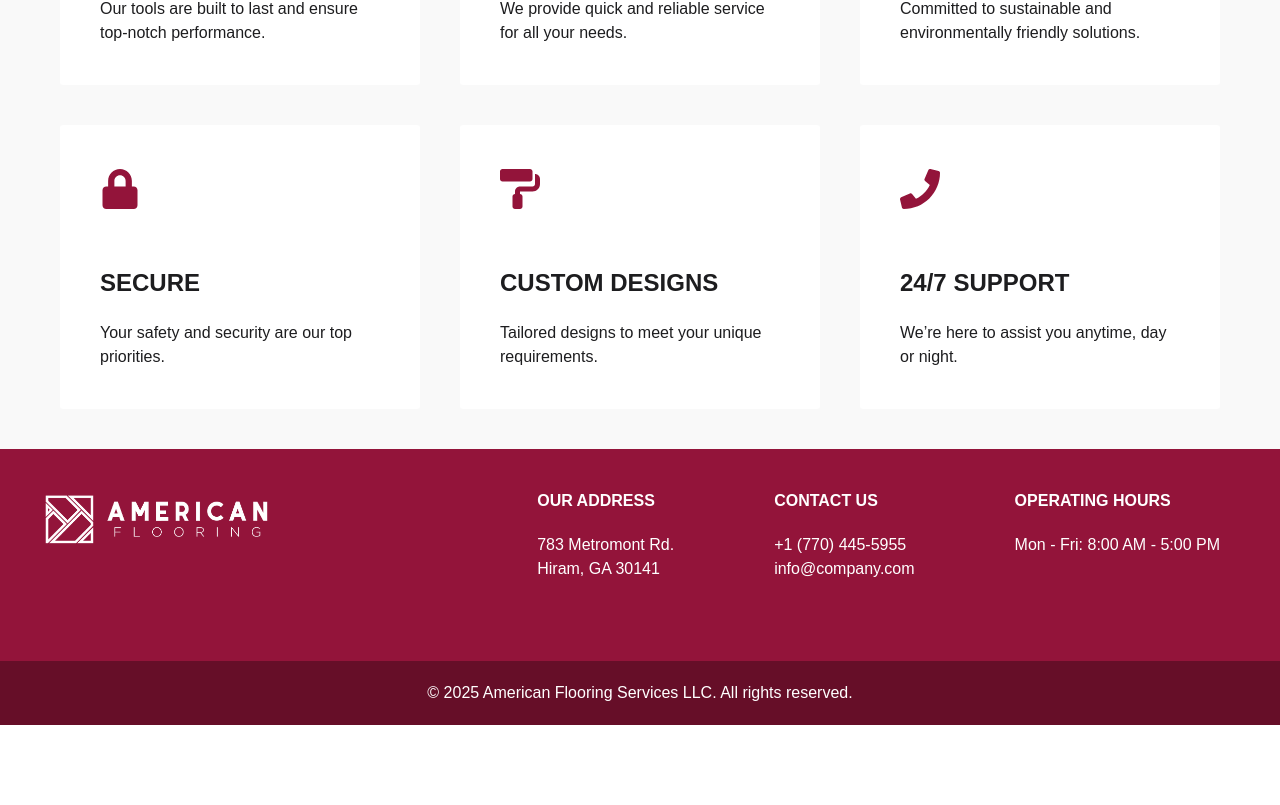
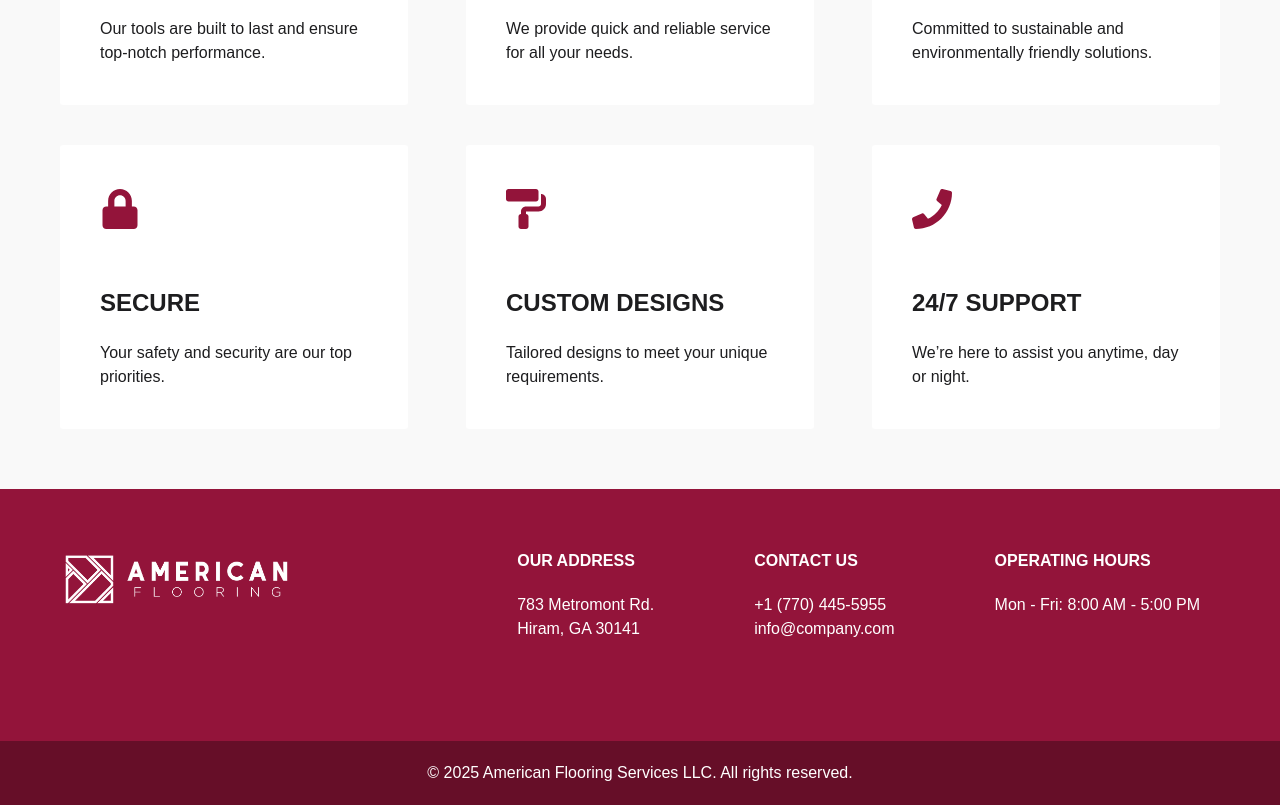
Before and after one commit to adivrskic/american-flooring-services, a Next.js app: page /products in a window 1280 px wide. Shown: the part 1139-1944 px from the top of the page. Before the commit the page ends 1864 px from the top, so only its background shows below. Built offline with nearby package versions, Linux system fonts and the light colour scheme.

Commit message:
more styling

```diff
--- a/src/app/components/FeatureBoxes.scss
+++ b/src/app/components/FeatureBoxes.scss
@@ -3,7 +3,7 @@
 .feature-boxes {
   min-height: calc(100vh - 86.5px);
   text-align: center;
-  padding: $padding-md;
+  padding: $padding-lg;
   background-color: $bg;
 
   .heading {
@@ -16,7 +16,7 @@
   .box-container {
     display: flex;
     flex-wrap: wrap;
-    justify-content: center;
+    justify-content: space-between;
     gap: $padding-md;
   }
 
--- a/src/app/components/Footer.scss
+++ b/src/app/components/Footer.scss
@@ -33,7 +33,7 @@
     display: flex;
     flex-wrap: wrap;
     justify-content: flex-end;
-    padding: $padding-md;
+    padding: $padding-lg;
   }
 
   &__section {
--- a/src/app/components/HeaderList.scss
+++ b/src/app/components/HeaderList.scss
@@ -7,7 +7,7 @@
   justify-content: center;
   padding: $padding-md;
   gap: $padding-md;
-  background-color: darken($bg, 2.5%);
+  background-color: $bg;
 
   h2 {
     font-size: $text-lg;
--- a/src/app/components/Logos.scss
+++ b/src/app/components/Logos.scss
@@ -18,7 +18,7 @@
     grid-template-columns: repeat(3, 1fr);
     gap: $padding-md; /* Space between logos */
     margin-bottom: $padding-md;
-    padding: 0 $padding-md;
+    padding: 0 $padding-lg;
   }
 
   .logo-grid__item {
@@ -31,7 +31,7 @@
     transition: transform 0.2s ease-in-out;
 
     &:hover {
-      transform: scale(1.04);
+      transform: scale(1.02);
     }
   }
 
```
Also changed, not shown: src/app/components/Contact.scss (+4 -3 lines).
